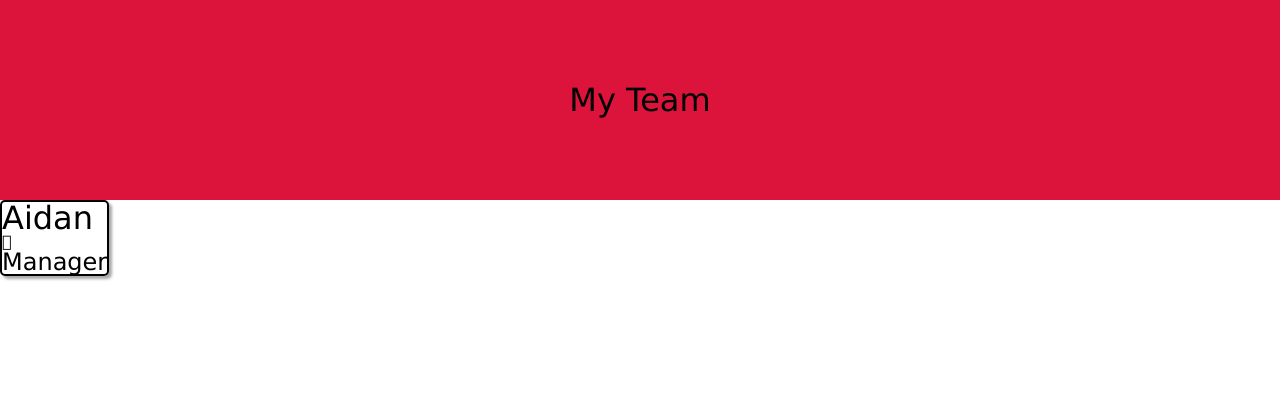
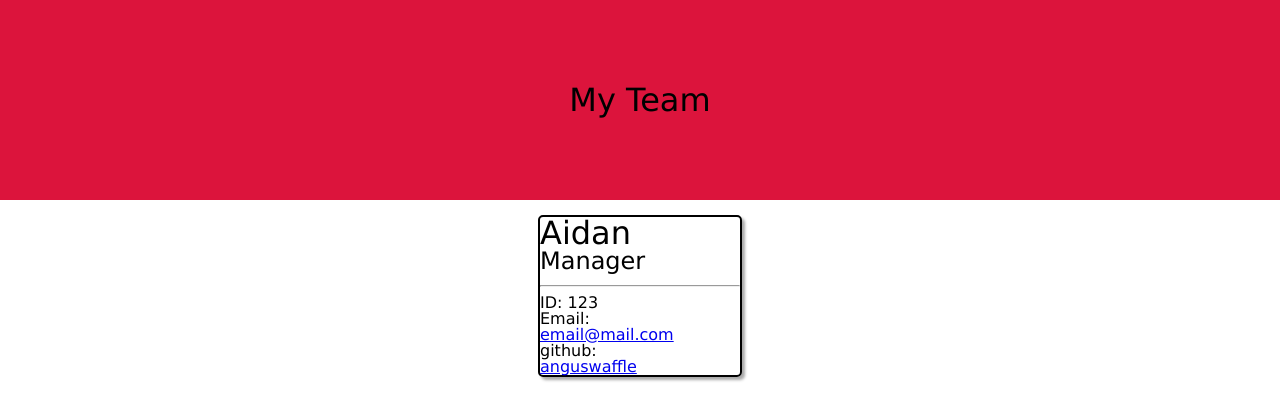
Before and after one commit to Anguswaffle/team-profile-generator, a website: page src/index.html in a window 1280 px wide. Drawn offline with Linux system fonts and the light colour scheme.

Commit message:
Added HTML template and css

```diff
--- a/src/index.html
+++ b/src/index.html
@@ -8,13 +8,11 @@
   <link rel="stylesheet" href="../dist/reset.css">
   <link rel="stylesheet" href="../dist/style.css">
   <script src="https://kit.fontawesome.com/fe5edbfe59.js" crossorigin="anonymous"></script>
-  <!-- INSERT A TEAM NAME RETRIEVAL -->
-  <title>PUT TEAM NAME HERE</title>
+  <title>My Team</title>
 </head>
 
 <body>
   <header>
-    <!-- INSERT TEAM NAME -->
     <h1>My Team</h1>
   </header>
 
@@ -23,11 +21,17 @@
     <div class='card'>
       <div class='card-header'>
         <h1>Aidan</h1>
-        <i class="fas fa-mug-hot"></i><h2>Manager</h2>
+        <h2>Manager</h2>
+      </div>
+      <hr>
+      <div class='card-content'>
+        <p>ID: 123</p>
+        <p>Email:</p><a href="mailto:email@mail.com">email@mail.com</a>
+        <p>github:</p><a href="https://www.github.com/anguswaffle">anguswaffle</a>
       </div>
     </div>
   </main>
 
+
 </body>
-
 </html>
```
Also changed, not shown: dist/style.css.
